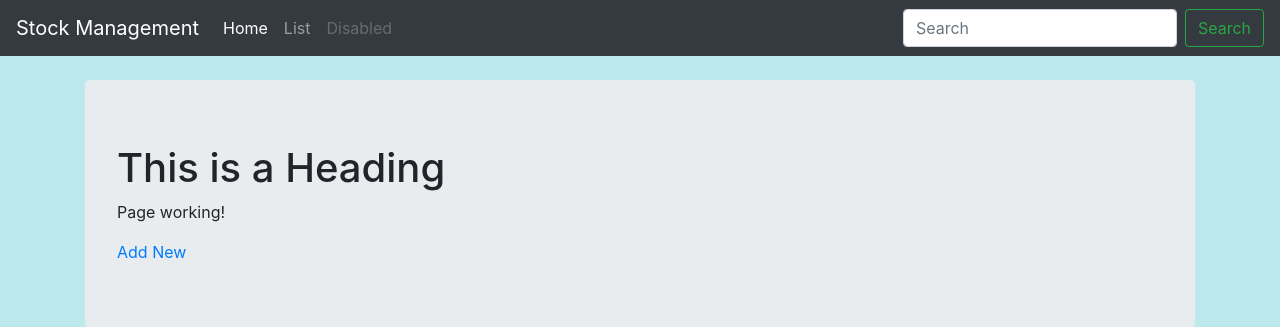
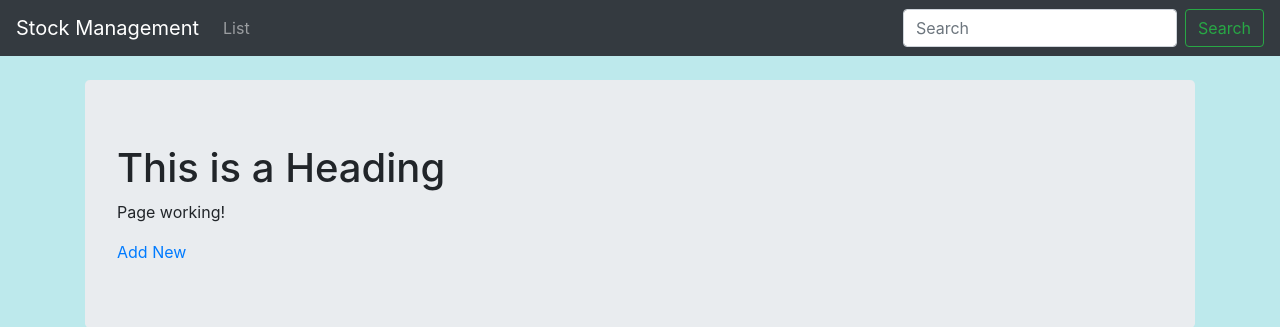
Before and after one commit to Shuvam77/stock_management, a Django app: page / in a window 1280 px wide. Shown: the top 327 px of the page. Run offline with Django 4.2, Linux system fonts and the light colour scheme.

Commit message:
minor navbar changes

```diff
--- a/stock/templates/navbar.html
+++ b/stock/templates/navbar.html
@@ -1,19 +1,19 @@
   <nav class="navbar navbar-expand-md navbar-dark bg-dark mb-4">
-    <a class="navbar-brand" href="#">Stock Management</a>
+    <a class="navbar-brand" href="/">Stock Management</a>
     <button class="navbar-toggler" type="button" data-toggle="collapse" data-target="#navbarCollapse" aria-controls="navbarCollapse" aria-expanded="false" aria-label="Toggle navigation">
       <span class="navbar-toggler-icon"></span>
     </button>
     <div class="collapse navbar-collapse" id="navbarCollapse">
       <ul class="navbar-nav mr-auto">
-        <li class="nav-item active">
+        {% comment %} <li class="nav-item active">
           <a class="nav-link" href="/">Home <span class="sr-only">(current)</span></a>
-        </li>
+        </li> {% endcomment %}
         <li class="nav-item">
           <a class="nav-link" href="{% url 'stock:list_items' %}">List</a>
         </li>
-        <li class="nav-item">
+        {% comment %} <li class="nav-item">
           <a class="nav-link disabled" href="#" tabindex="-1" aria-disabled="true">Disabled</a>
-        </li>
+        </li> {% endcomment %}
       </ul>
       <form class="form-inline mt-2 mt-md-0">
         <input class="form-control mr-sm-2" type="text" placeholder="Search" aria-label="Search">
```
